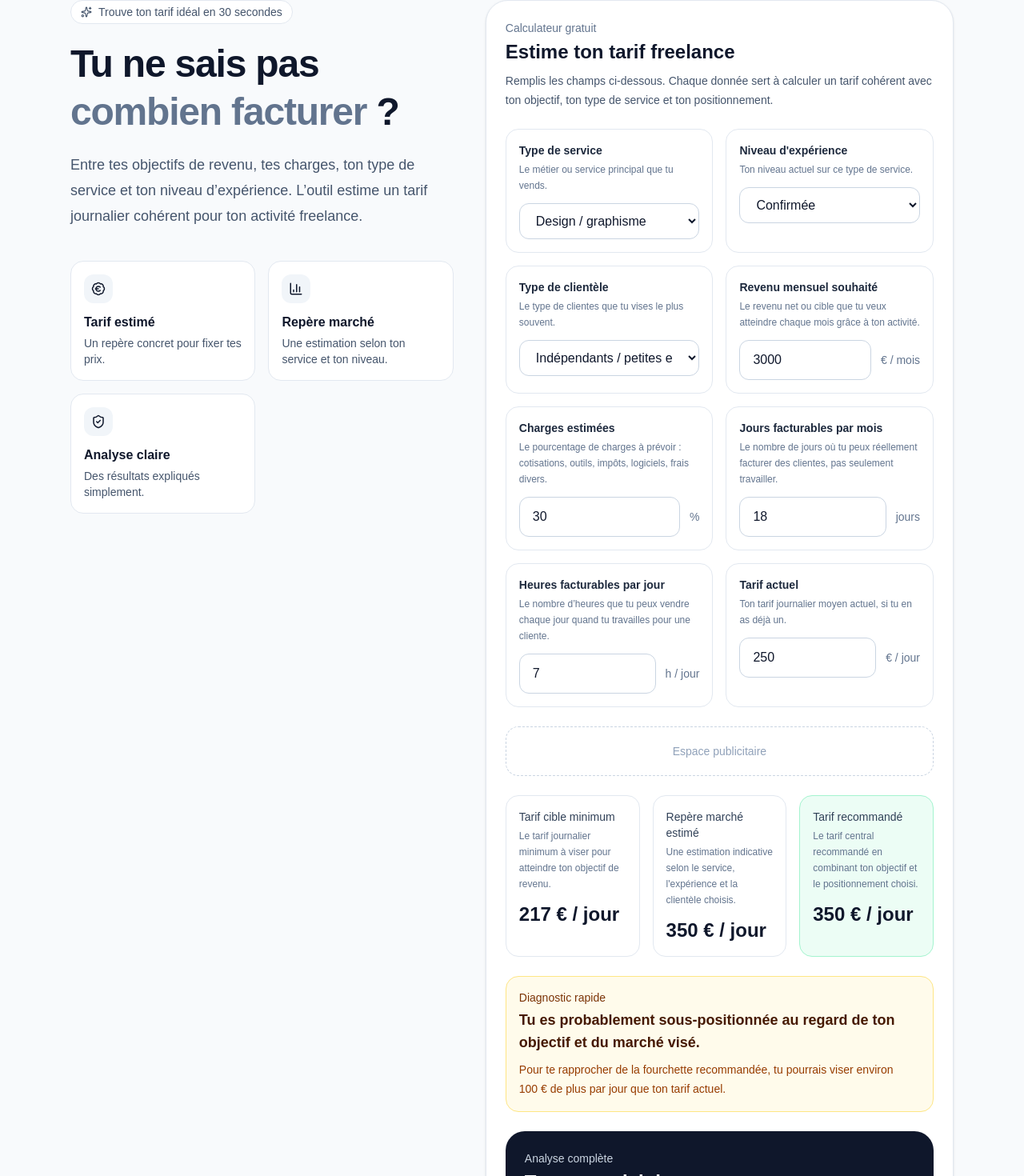
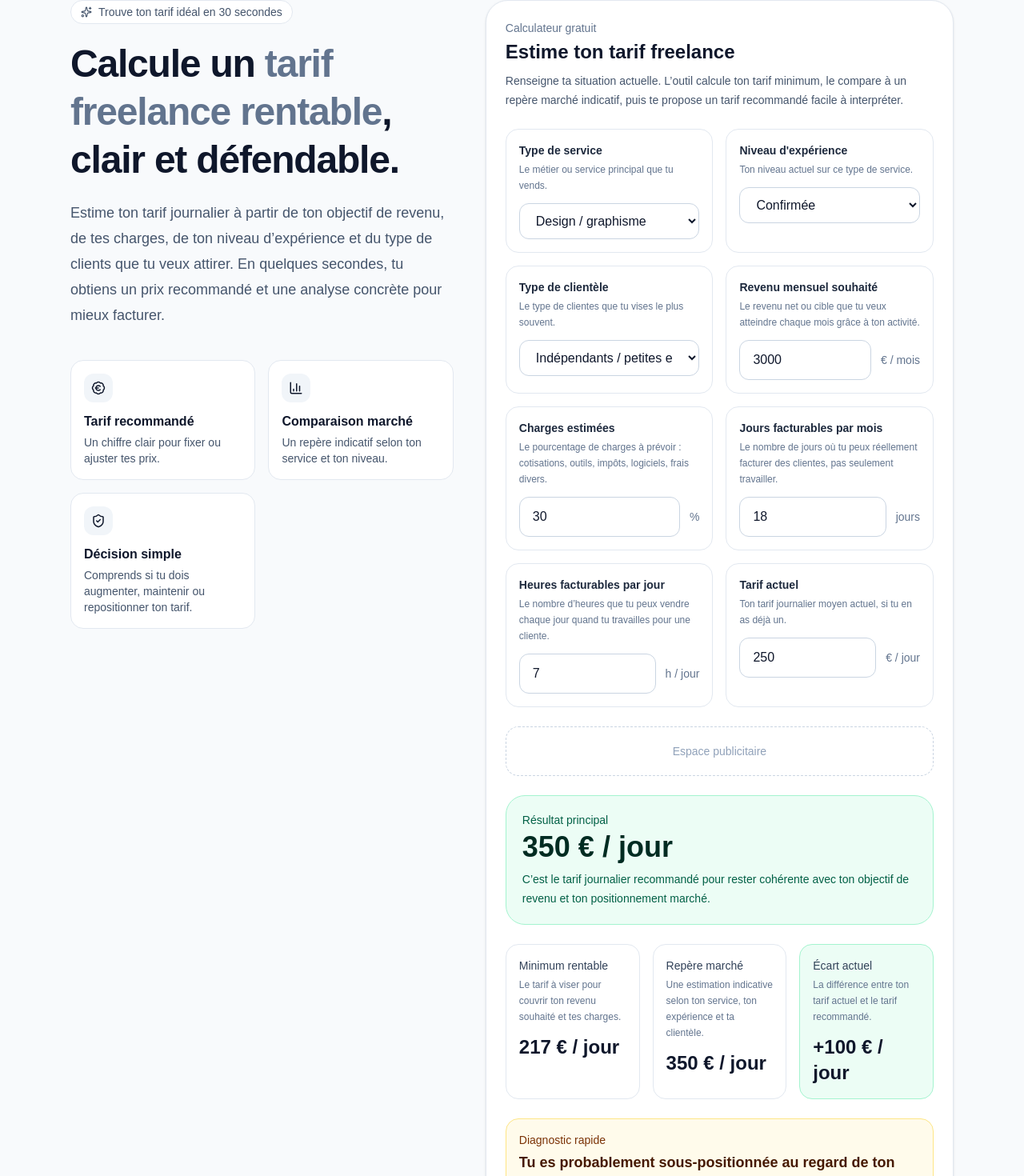
Before and after one commit to Ann-Steph/combien-facturer, a Next.js app: page / in a window 1280 px wide. Shown: the part 187-1657 px from the top of the page at 80% size. Built offline with nearby package versions, Linux system fonts and the light colour scheme.

Commit message:
nouveau format4

```diff
--- a/app/page.js
+++ b/app/page.js
@@ -67,17 +67,17 @@ export default function PricingApp() {
             </div>
 
             <h2 className="text-4xl lg:text-5xl font-bold tracking-tight leading-tight">
-              Tu ne sais pas <span className="text-slate-500">combien facturer</span> ?
+              Calcule un <span className="text-slate-500">tarif freelance rentable</span>, clair et défendable.
             </h2>
 
             <p className="mt-5 text-lg text-slate-600 leading-8">
-              Entre tes objectifs de revenu, tes charges, ton type de service et ton niveau d’expérience. L’outil estime un tarif journalier cohérent pour ton activité freelance.
+              Estime ton tarif journalier à partir de ton objectif de revenu, de tes charges, de ton niveau d’expérience et du type de clients que tu veux attirer. En quelques secondes, tu obtiens un prix recommandé et une analyse concrète pour mieux facturer.
             </p>
 
             <div className="mt-10 grid gap-4 sm:grid-cols-2">
-              <FeatureMini icon={<BadgeEuro size={18} />} title="Tarif estimé" text="Un repère concret pour fixer tes prix." />
-              <FeatureMini icon={<BarChart3 size={18} />} title="Repère marché" text="Une estimation selon ton service et ton niveau." />
-              <FeatureMini icon={<ShieldCheck size={18} />} title="Analyse claire" text="Des résultats expliqués simplement." />
+              <FeatureMini icon={<BadgeEuro size={18} />} title="Tarif recommandé" text="Un chiffre clair pour fixer ou ajuster tes prix." />
+              <FeatureMini icon={<BarChart3 size={18} />} title="Comparaison marché" text="Un repère indicatif selon ton service et ton niveau." />
+              <FeatureMini icon={<ShieldCheck size={18} />} title="Décision simple" text="Comprends si tu dois augmenter, maintenir ou repositionner ton tarif." />
             </div>
           </div>
 
@@ -86,7 +86,7 @@ export default function PricingApp() {
           </div>
         </section>
 
-        <section className="max-w-5xl mx-auto px-6 pb-16">
+        <section className="max-w-5xl mx-auto px-6 pb-10">
           <div className="rounded-2xl border border-slate-200 bg-white p-5 text-sm text-slate-600 leading-7 flex gap-3">
             <Info size={18} className="mt-1 shrink-0 text-slate-400" />
             <p>
@@ -94,6 +94,8 @@ export default function PricingApp() {
             </p>
           </div>
         </section>
+
+        <SeoSection />
       </main>
     </div>
   );
@@ -156,7 +158,7 @@ function PricingCalculator() {
         <p className="text-sm font-medium text-slate-500">Calculateur gratuit</p>
         <h3 className="text-2xl font-bold mt-1">Estime ton tarif freelance</h3>
         <p className="text-sm text-slate-600 mt-2 leading-6">
-          Remplis les champs ci-dessous. Chaque donnée sert à calculer un tarif cohérent avec ton objectif, ton type de service et ton positionnement.
+          Renseigne ta situation actuelle. L’outil calcule ton tarif minimum, le compare à un repère marché indicatif, puis te propose un tarif recommandé facile à interpréter.
         </p>
       </div>
 
@@ -226,21 +228,29 @@ function PricingCalculator() {
 
       <AdBlock label="Espace publicitaire" />
 
+      <div className="rounded-3xl border border-emerald-200 bg-emerald-50 p-5">
+        <p className="text-sm font-medium text-emerald-800">Résultat principal</p>
+        <p className="mt-1 text-4xl font-bold text-emerald-950">{formatEuro(results.recommendedMid)} / jour</p>
+        <p className="mt-2 text-sm text-emerald-800 leading-6">
+          C’est le tarif journalier recommandé pour rester cohérente avec ton objectif de revenu et ton positionnement marché.
+        </p>
+      </div>
+
       <div className="grid gap-4 sm:grid-cols-3">
         <ResultCard
-          label="Tarif cible minimum"
-          helper="Le tarif journalier minimum à viser pour atteindre ton objectif de revenu."
+          label="Minimum rentable"
+          helper="Le tarif à viser pour couvrir ton revenu souhaité et tes charges."
           value={`${formatEuro(results.targetTjm)} / jour`}
         />
         <ResultCard
-          label="Repère marché estimé"
-          helper="Une estimation indicative selon le service, l'expérience et la clientèle choisis."
+          label="Repère marché"
+          helper="Une estimation indicative selon ton service, ton expérience et ta clientèle."
           value={`${formatEuro(results.marketMedian)} / jour`}
         />
         <ResultCard
-          label="Tarif recommandé"
-          helper="Le tarif central recommandé en combinant ton objectif et le positionnement choisi."
-          value={`${formatEuro(results.recommendedMid)} / jour`}
+          label="Écart actuel"
+          helper="La différence entre ton tarif actuel et le tarif recommandé."
+          value={`${results.gap > 0 ? "+" : ""}${formatEuro(results.gap)} / jour`}
           highlight
         />
       </div>
@@ -250,8 +260,8 @@ function PricingCalculator() {
         <p className="mt-1 text-lg font-semibold text-amber-950">{results.positioning}</p>
         <p className="mt-2 text-sm text-amber-800 leading-6">
           {results.gap > 0
-            ? `Pour te rapprocher de la fourchette recommandée, tu pourrais viser environ ${formatEuro(results.gap)} de plus par jour que ton tarif actuel.`
-            : `Ton tarif actuel se situe déjà dans une zone cohérente ou supérieure à la recommandation.`}
+            ? `Concrètement, ton tarif actuel semble inférieur à la recommandation. Tu pourrais viser environ ${formatEuro(results.gap)} de plus par jour, en augmentant progressivement.`
+            : `Ton tarif actuel est déjà cohérent ou supérieur à la recommandation. Tu peux maintenant travailler la valeur perçue, ton offre et ton argumentaire commercial.`}
         </p>
       </div>
 
@@ -275,9 +285,9 @@ function FullAnalysis({ results, monthlyIncome, chargeRate, workingDays, current
     <div className="rounded-3xl bg-slate-900 text-white p-6 space-y-6">
       <div>
         <p className="text-sm text-slate-300">Analyse complète</p>
-        <h3 className="text-2xl font-semibold mt-1">Ton potentiel de revenus</h3>
+        <h3 className="text-2xl font-semibold mt-1">Ce que ton tarif peut changer</h3>
         <p className="text-sm text-slate-300 mt-2 leading-6">
-          Cette analyse combine tes objectifs financiers avec ton service, ton niveau d’expérience et le type de clientèle que tu vises.
+          Cette analyse t’aide à comprendre ton prix, à repérer un éventuel manque à gagner et à ajuster ton positionnement sans fixer tes tarifs au hasard.
         </p>
       </div>
 
@@ -301,7 +311,7 @@ function FullAnalysis({ results, monthlyIncome, chargeRate, workingDays, current
 
       <div className="grid gap-4 lg:grid-cols-2">
         <div className="rounded-2xl bg-white/5 p-4">
-          <p className="font-semibold mb-3">Lecture détaillée</p>
+          <p className="font-semibold mb-3">Pourquoi ce tarif ?</p>
           <div className="space-y-3 text-sm text-slate-300 leading-7">
             <p>
               Pour atteindre {formatEuro(monthlyIncome)} par mois avec environ {chargeRate}% de charges, tu dois générer environ {formatEuro(results.totalToGenerate)} par mois.
@@ -316,7 +326,7 @@ function FullAnalysis({ results, monthlyIncome, chargeRate, workingDays, current
         </div>
 
         <div className="rounded-2xl bg-white/5 p-4">
-          <p className="font-semibold mb-3">Recommandations</p>
+          <p className="font-semibold mb-3">Actions recommandées</p>
           <ul className="space-y-2 text-sm text-slate-300 list-disc pl-5 leading-6">
             {recommendations.map((item) => (
               <li key={item}>{item}</li>
@@ -401,6 +411,46 @@ function FeatureMini({ icon, title, text }) {
   );
 }
 
+function SeoSection() {
+  return (
+    <section className="max-w-5xl mx-auto px-6 pb-16">
+      <div className="rounded-[28px] border border-slate-200 bg-white p-6 lg:p-8">
+        <p className="text-sm font-medium text-slate-500">Guide freelance</p>
+        <h2 className="mt-2 text-3xl font-bold tracking-tight">Comment fixer son tarif freelance ?</h2>
+        <div className="mt-5 space-y-4 text-slate-700 leading-8">
+          <p>
+            Fixer son tarif freelance ne consiste pas seulement à choisir un prix au hasard. Un bon tarif doit couvrir ton objectif de revenu, tes charges, ton temps non facturable et la valeur que tu apportes à tes clients.
+          </p>
+          <p>
+            Pour calculer un tarif journalier cohérent, il faut partir du revenu mensuel souhaité, ajouter les charges professionnelles, puis diviser le montant total par le nombre de jours réellement facturables chaque mois.
+          </p>
+          <p>
+            Le tarif doit ensuite être comparé à ton marché : un graphiste freelance, un développeur, une consultante marketing ou une coach ne facturent pas toujours de la même manière. Le niveau d’expérience, la spécialisation et le type de clientèle influencent fortement le prix final.
+          </p>
+          <p>
+            Ce simulateur de tarif freelance t’aide à estimer un TJM, à comparer ton tarif actuel et à identifier si tu peux augmenter tes prix progressivement.
+          </p>
+        </div>
+
+        <div className="mt-8 grid gap-4 md:grid-cols-3">
+          <SeoCard title="TJM freelance" text="Estime ton tarif journalier moyen selon ton objectif de revenu." />
+          <SeoCard title="Tarif par métier" text="Compare ton prix à un repère indicatif selon ton service." />
+          <SeoCard title="Augmenter ses prix" text="Identifie ton potentiel de revenus et ajuste ton positionnement." />
+        </div>
+      </div>
+    </section>
+  );
+}
+
+function SeoCard({ title, text }) {
+  return (
+    <div className="rounded-2xl border border-slate-200 bg-slate-50 p-4">
+      <p className="font-semibold text-slate-900">{title}</p>
+      <p className="mt-2 text-sm text-slate-600 leading-6">{text}</p>
+    </div>
+  );
+}
+
 function AdBlock({ label, className = "" }) {
   return (
     <div className={className}>
```
